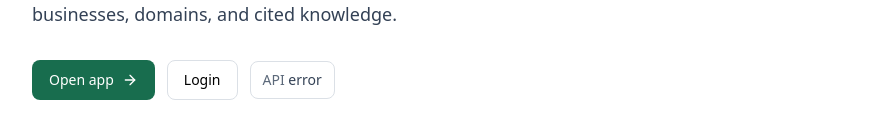
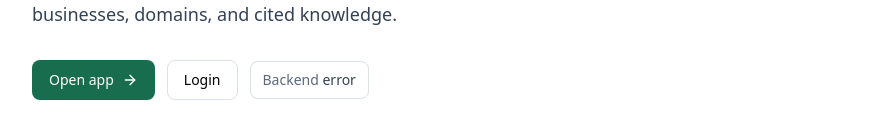
Before and after one commit to soilsystems/companybrain, a Next.js app in the folder apps/web/: page / in a window 1280 px wide. Shown: the part 339-469 px from the top of the page, without its empty margins (56-944 px from the left). Built offline with nearby package versions, Linux system fonts and the light colour scheme; no server answers.

Commit message:
chore(web): clarify backend health label

```diff
--- a/apps/web/components/api-health.tsx
+++ b/apps/web/components/api-health.tsx
@@ -30,7 +30,7 @@
 
   return (
     <div className="rounded-md border border-border px-3 py-2 text-sm">
-      <span className="text-muted-foreground">API</span>{" "}
+      <span className="text-muted-foreground">Backend</span>{" "}
       <span className={state === "ok" ? "text-emerald-700" : "text-slate-700"}>
         {state === "not_configured" ? "not connected" : state}
       </span>
```
Also changed, not shown: 1 other file (tests, documents, lock files or other folders).
